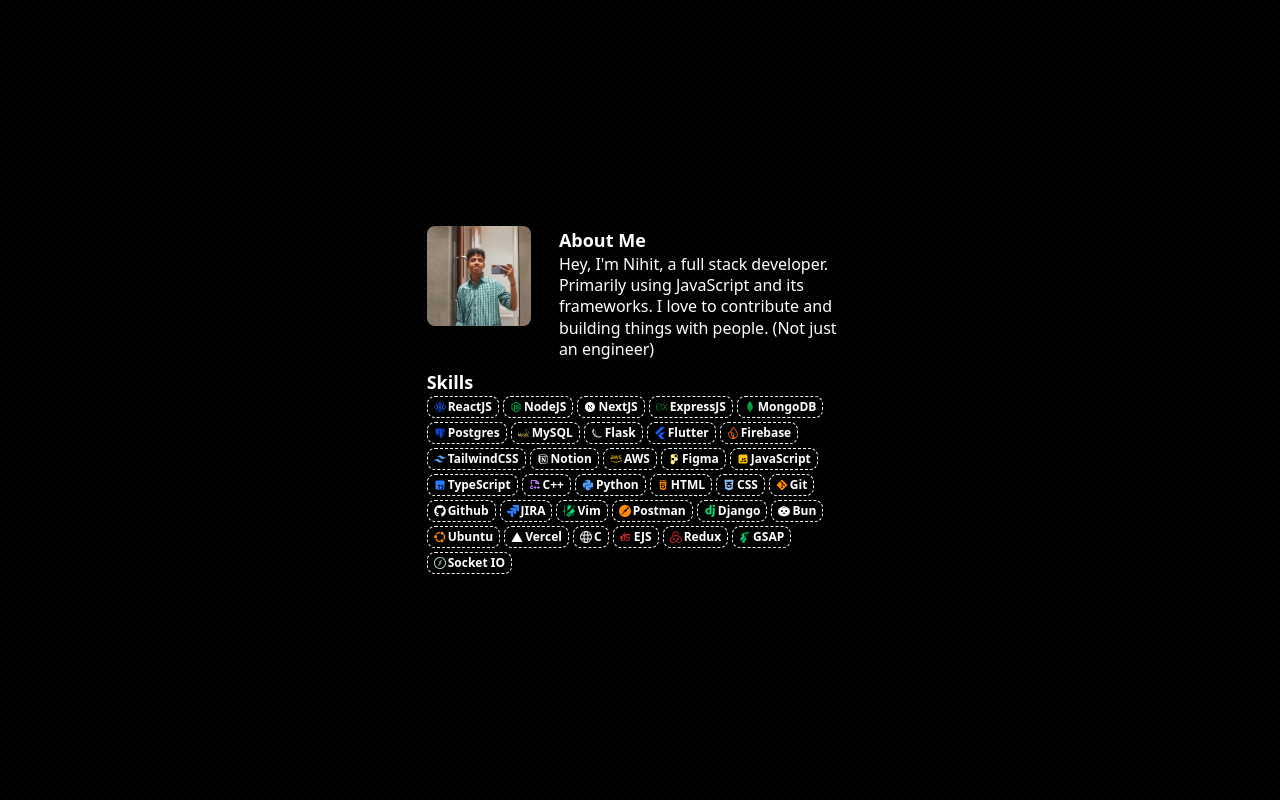
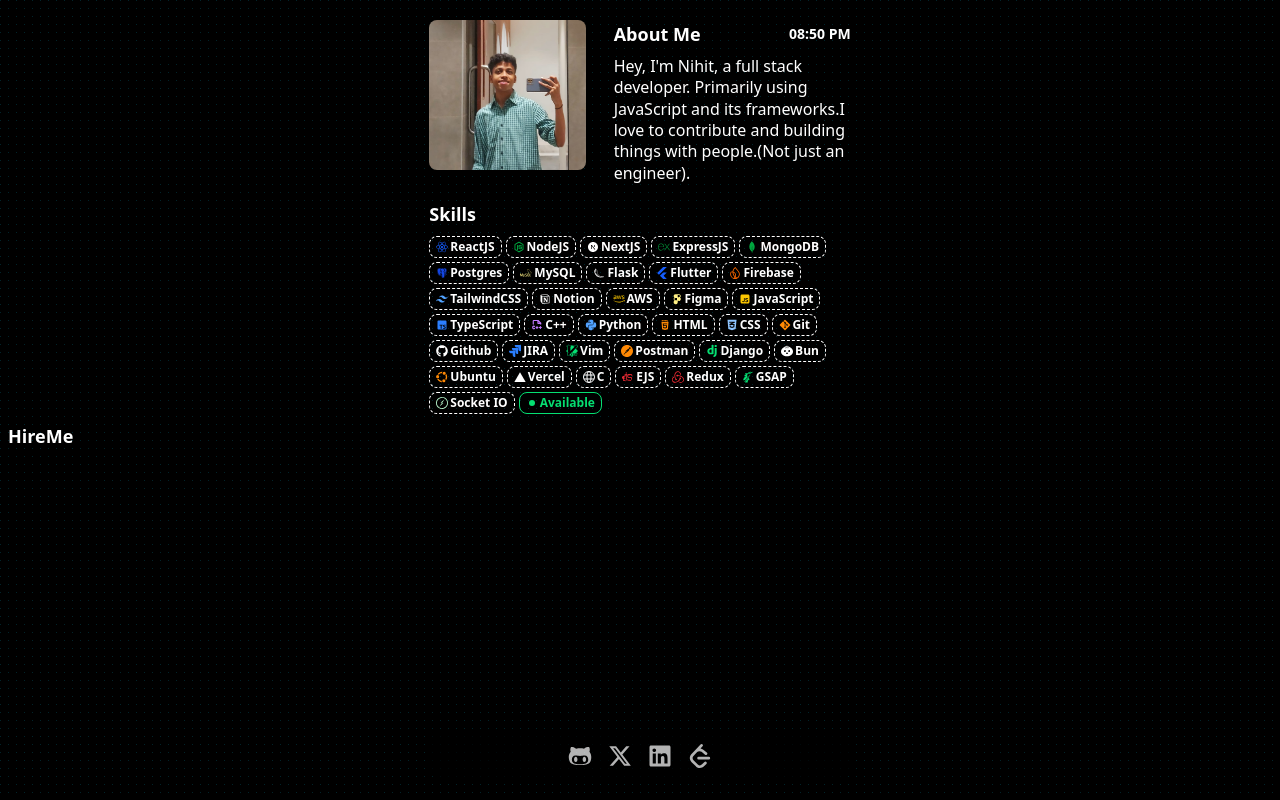
Before and after one commit to nee-hit476/Portfolio47, a React (Vite) app: page / in a window 1280 px wide. Built offline with nearby package versions, Linux system fonts and the light colour scheme.

Commit message:
Added Navbar and Hire components

```diff
--- a/src/App.tsx
+++ b/src/App.tsx
@@ -1,6 +1,5 @@
-import {LocalTime, Skills, InfoCard} from "./components"
+import {LocalTime, Skills, InfoCard, Navbar, HireMe} from "./components"
 import {NihitAbout} from "./Data/Personal"
-
 
 export default function App() {
   return (
@@ -10,13 +9,16 @@ export default function App() {
         backgroundSize: "8px 8px",
         backgroundRepeat: "repeat",
       }}
-      className="min-h-screen min-w-screen flex flex-col justify-center items-center text-2xl bg-[#000000] text-white"
+      className="min-h-screen min-w-screen flex flex-col items-center pt-5 text-2xl bg-[#000000] text-white overflow-hidden p-2"
     >
+
       <InfoCard
         htmlContent={NihitAbout}
-        className="max-w-1/3 text-[1rem] m-2 mt-0 flex float-left"
+        className="w-full lg:max-w-[33.3333%] text-[1rem] m-2 mt-0 flex float-left  "
       />
       <Skills />
+      <HireMe/>
+      <Navbar/>
     </div>
   );
 }
--- a/src/Data/Personal.ts
+++ b/src/Data/Personal.ts
@@ -1,10 +1,7 @@
 import nihit from "../assets/Images/pfp/nihit.jpeg"
 
-const NihitAbout: string = `
-    <p>Hey, I'm Nihit, a full stack developer. Primarily using JavaScript and its frameworks.
-    I love to contribute and building things with people. (Not just an engineer)</p>
+const NihitAbout: string = `<p>Hey, I'm Nihit, a full stack developer. Primarily using JavaScript and its frameworks.I love to contribute and building things with people.(Not just an engineer).</p>`
 
-`
 const ProfilePicture = nihit;
 
 export {
--- a/src/components/LocalTime.tsx
+++ b/src/components/LocalTime.tsx
@@ -1,7 +1,7 @@
 import { useState, useEffect } from "react"
 import { AnimatedWrapper } from "./utils/AnimatedWrapper"
 
-const LocalTime = () => {
+const LocalTime = ({className} : {className: string}) => {
   const [time, setTime] = useState(new Date())
 
   useEffect(() => {
@@ -13,7 +13,7 @@ const LocalTime = () => {
   }, [])
 
   return (
-    <AnimatedWrapper>
+    <AnimatedWrapper className={`flex text-lg font-bold ${className}`}>
       {time.toLocaleTimeString([], { hour: "2-digit", minute: "2-digit" })}
     </AnimatedWrapper>
   )
--- /dev/null
+++ b/src/components/PagesInitials/HireMe.tsx
@@ -0,0 +1,17 @@
+import SectionTitle from "../SectionTitle";
+import { AnimatedWrapper } from "../utils/AnimatedWrapper";
+// import Motion from "framer-motion";
+
+const HireMe = () => {
+
+    return (
+        <AnimatedWrapper className="w-full flex items-center py-2">
+                <SectionTitle title="HireMe"/>
+
+
+        </AnimatedWrapper>
+
+    );
+}
+
+export default HireMe;
--- a/src/components/PagesInitials/InfoCard.tsx
+++ b/src/components/PagesInitials/InfoCard.tsx
@@ -3,6 +3,7 @@ import { AnimatedWrapper } from "../utils/AnimatedWrapper"
 import {SectionTitle} from "../index"
 import { motion } from "framer-motion"
 import {ProfilePicture} from "../../Data/Personal"
+import {LocalTime} from "../index"
 
 
 interface InfoCardProps {
@@ -19,11 +20,14 @@ const InfoCard = ({htmlContent, children, className}: InfoCardProps) => {
                 <img
                 src={ProfilePicture}
                 alt="pfp"
-                className="rounded-lg h-[100px] w-[200px] mr-7"
+                className="rounded-lg h-[150px] w-[200px] sm:h-[150px] mr-7"
                 />
 
                 <div>
-                    <SectionTitle title="About Me"/>
+                    <div className="flex flex-row-reverse items-center justify-between mb-2">
+                        <LocalTime className="text-sm font-bold justify-end " />
+                        <SectionTitle title="About Me"/>
+                    </div>
 
             {htmlContent ? (
                 <motion.div
--- /dev/null
+++ b/src/components/PagesInitials/Navbar.tsx
@@ -0,0 +1,26 @@
+import { FaGithubAlt, FaLinkedin } from "react-icons/fa";
+import { FaXTwitter } from "react-icons/fa6";
+import { SiLeetcode } from "react-icons/si";
+import { motion } from "framer-motion";
+import { AnimatedWrapper } from "../utils/AnimatedWrapper";
+
+const Navbar = () => {
+
+    return (
+        <AnimatedWrapper className="w-full h-20 flex justify-center items-center">
+        <motion.nav
+            className="flex flex-row gap-4 bottom-5 rounded-2xl py-3 px-7 justify-center items-center w-1/3 bg-[#000000] text-white text-2xl fixed z-50 bg-black-900 opacity-70 hover:opacity-100 transition-opacity duration-300"
+        >
+            <ul className="flex flex-row gap-4">
+                <li><FaGithubAlt/></li>
+                <li><FaXTwitter/></li>
+                <li><FaLinkedin/></li>
+                <li><SiLeetcode/></li>
+            </ul>
+        </motion.nav>
+        </AnimatedWrapper>
+    )
+
+}
+
+export default Navbar;
--- a/src/components/PagesInitials/Skills.tsx
+++ b/src/components/PagesInitials/Skills.tsx
@@ -3,18 +3,19 @@ import { SectionTitle } from "../index";
 import { Skills as SkillsData } from "../../Data/Skills";
 import { motion } from "framer-motion";
 import {AnimatedWrapper} from "../index"
+import {Available} from "../index"
 
 const Skills = () => {
   const [isOpen, setIsOpen] = useState(false);
 
   return (
     <AnimatedWrapper className="flex justify-center">
-    <div className="flex flex-col items-start max-w-1/3">
-      <div className="flex flex-row">
+  <div className="flex flex-col items-start w-full lg:max-w-[33.3333%]">
+      <div className="flex flex-row py-2">
         <SectionTitle title="Skills" />
       </div>
 
-      <div className="flex gap-1 flex-wrap font-bold">
+      <div className="flex gap-1 flex-wrap font-bold ">
         {SkillsData.map((skill, index) => (
           <motion.div
             layout
@@ -22,9 +23,10 @@ const Skills = () => {
             animate={{ width: "auto" }}
             transition={{ duration: 0.5 }}
             key={index}
-            className={`py-0.5 px-1.5 flex flex-row items-center gap-0.5 text-xs border rounded-lg border-dashed ${
-              !isOpen ? "overflow-hidden" : ""
-            }`}
+            className={`py-0.5 px-1.5 flex items-center gap-0.5 text-xs border rounded-lg border-dashed
+            hover:z-1 hover:scale-150 transition-transform duration-200 ease-in-out
+            ${!isOpen ? "overflow-hidden" : ""}`}
+
           >
             <skill.icon
               className={
@@ -34,6 +36,7 @@ const Skills = () => {
             <span>{skill.name}</span>
           </motion.div>
         ))}
+        <Available text="Available"/>
       </div>
     </div>
     </AnimatedWrapper>
--- a/src/components/index.ts
+++ b/src/components/index.ts
@@ -5,6 +5,8 @@ import Skills from "./PagesInitials/Skills"
 import SectionTitle from "./SectionTitle";
 import InfoCard  from "./PagesInitials/InfoCard";
 import {AnimatedWrapper} from "./utils/AnimatedWrapper"
+import Navbar from "./PagesInitials/Navbar"
+import HireMe  from "./PagesInitials/HireMe";
 
 export {
     Available,
@@ -13,5 +15,7 @@ export {
     Skills,
     SectionTitle,
     AnimatedWrapper,
-    InfoCard
+    InfoCard,
+    Navbar,
+    HireMe
 }
--- a/src/components/utils/AnimatedWrapper.tsx
+++ b/src/components/utils/AnimatedWrapper.tsx
@@ -13,12 +13,12 @@ export const AnimatedWrapper = ({ children, className, delay = 0 }: AnimatedWrap
 
   return (
     <motion.div
-      initial={{ opacity: 0, y: 20 }}
+      initial={{ opacity: 10, y: 0 }}
       animate={{ opacity: 1, y: 0 }}
       transition={{
-        duration: 1,
+        duration: 0.3,
         delay: delay,
-        ease: "easeOut",
+        ease: "easeInOut",
       }}
       className={className ? className : ""}
     >
```
